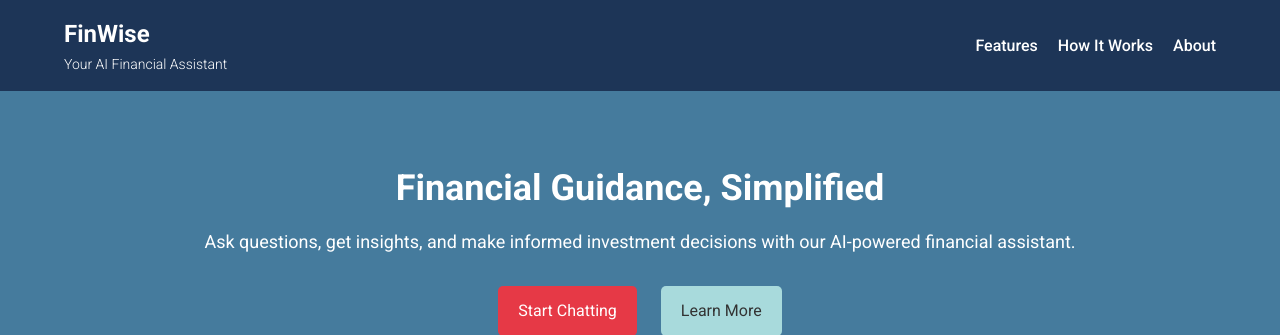
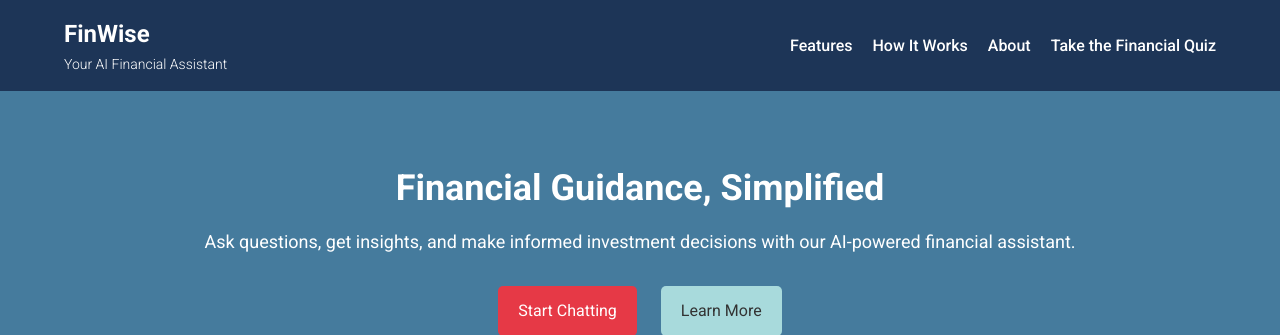
Before and after one commit to SumanthVR/CodeCrusaders04, a Flask app: page / in a window 1280 px wide. Shown: the top 335 px of the page. Run offline with Flask 3, Linux system fonts and the light colour scheme.

Commit message:
Update index.html

```diff
--- a/financial_assistant/templates/index.html
+++ b/financial_assistant/templates/index.html
@@ -20,6 +20,8 @@
                     <li><a href="#features">Features</a></li>
                     <li><a href="#how-it-works">How It Works</a></li>
                     <li><a href="#about">About</a></li>
+                    <!--added 1 line code here-->
+                    <li><a href="{{ url_for('quiz') }}">Take the Financial Quiz</a></li>
                 </ul>
             </nav>
         </div>
```
